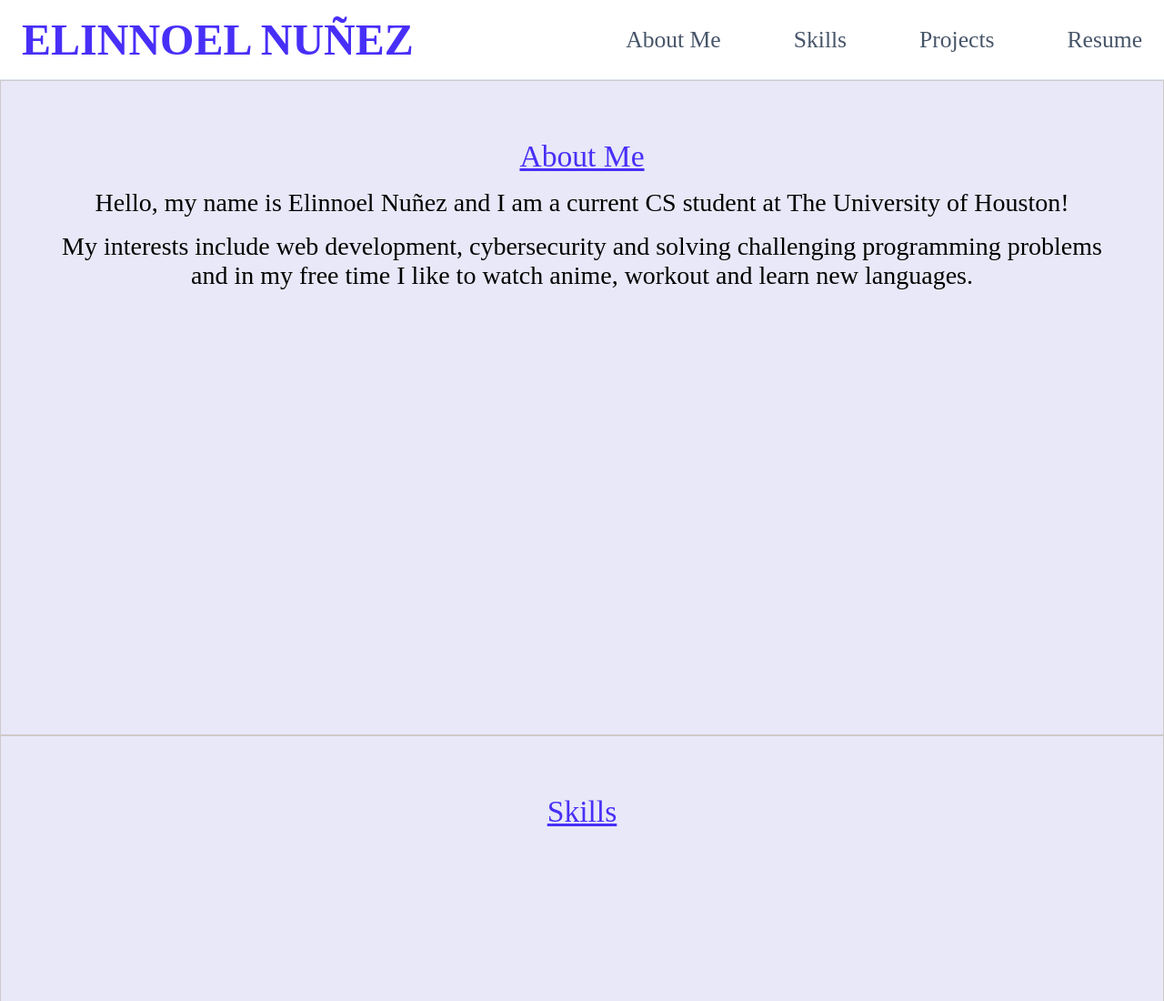
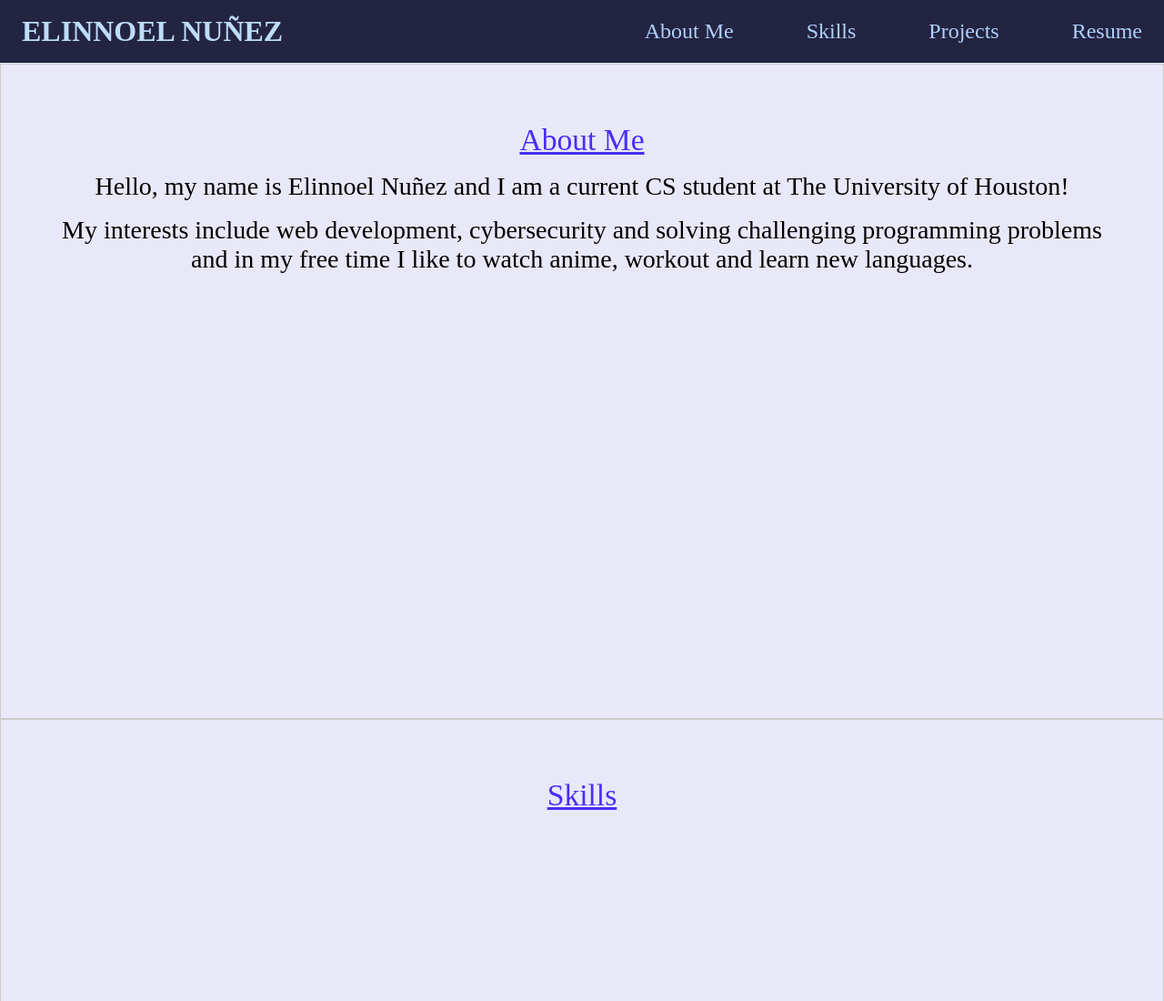
Before and after one commit to elinnunez/Personal-Website, a plain HTML site: page index.html in a window 1280 px wide. Shown: the top 1100 px of the page at 91% size. Drawn offline with Linux system fonts and the light colour scheme.

Commit message:
better color styling

```diff
--- a/style.css
+++ b/style.css
@@ -29,6 +29,7 @@ a {
     justify-content: space-between;
     align-items: center;
     padding: 1rem 1.5rem;
+    background-color: rgb(35, 36, 65);
 }
 
 .hamburger {
@@ -42,7 +43,8 @@ a {
     margin: 5px auto;
     -webkit-transition: all 0.3s ease-in-out;
     transition: all 0.3s ease-in-out;
-    background-color: #101010;
+    background-color: #afd0fd;
+    ;
 }
 
 .nav-menu {
@@ -53,23 +55,26 @@ a {
 
 .nav-item {
     margin-left: 5rem;
+    /* border: 1px solid white; */
+    white-space: nowrap;
 }
 
 .nav-link{
-    font-size: 1.6rem;
+    font-size: 1.5rem;
     font-weight: 300;
-    color: #475569;
+    color: #afd0fd;
 }
 
 .nav-link:hover{
-    color: #482ff7;
+    color: #ddeaf0;
+    font-weight: bold;
 }
 
 h1 {
-    font-size: 3rem;
+    font-size: 2rem;
     /* font-weight: 500; */
     font-weight: bold;
-    color: #482ff7;
+    color: rgb(189, 220, 250);
 }
 
 .container {
@@ -138,14 +143,14 @@ footer a:hover {
     color: rgb(87, 86, 86);
 }
 
-@media screen and (max-width: 617px) {
+@media screen and (max-width: 825px) {
 
     .nav-menu {
         position: fixed;
         left: -100%;
         top: 5rem;
         flex-direction: column;
-        background-color: #fff;
+        background-color: rgb(35, 36, 65);
         width: 100%;
         border-radius: 10px;
         text-align: center;
```
